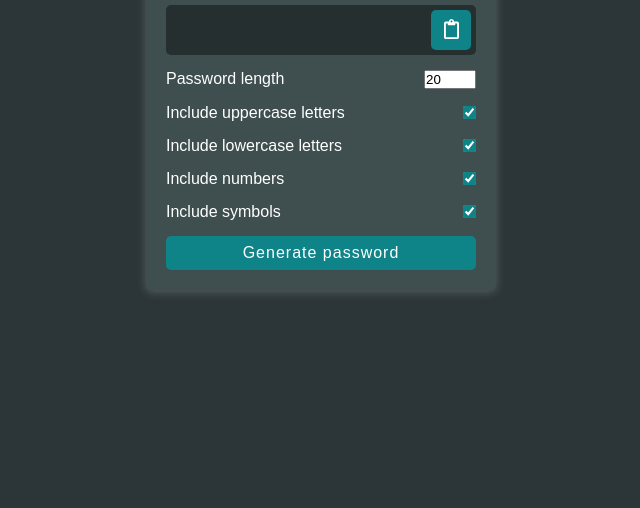
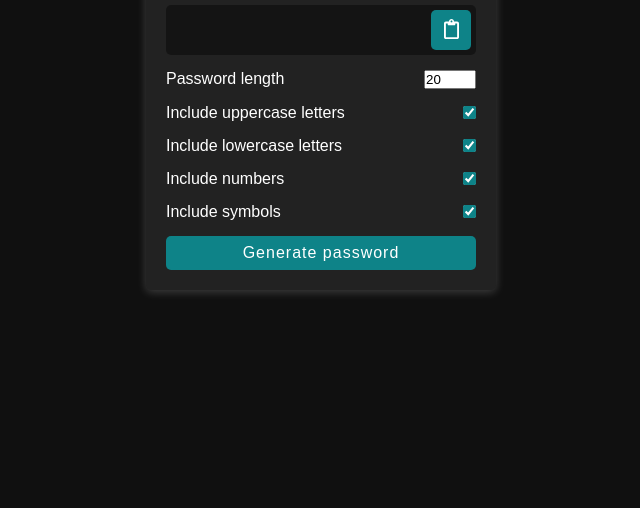
Before and after one commit to s31w4n/password-generator, a plain HTML site: page index.html in a window 1280 px wide. Shown: the part 292-800 px from the top of the page, without its empty margins (319-959 px from the left). Drawn offline with nearby package versions, Linux system fonts and the light colour scheme; a web font is replaced by a local one.

Commit message:
change colors

```diff
--- a/style.css
+++ b/style.css
@@ -7,7 +7,7 @@
 }
 
 body {
-  background-color: #2c3639;
+  background-color: #101010;
   color: #fff;
   display: flex;
   font-family: "Muli", sans-serif;
@@ -35,7 +35,7 @@ input[type="checkbox"] {
 }
 
 .container {
-  background-color: #3f4e4f;
+  background-color: #222222;
   box-shadow: 0px 2px 10px rgba(255, 255, 255, 0.2);
   padding: 20px;
   width: 350px;
```
